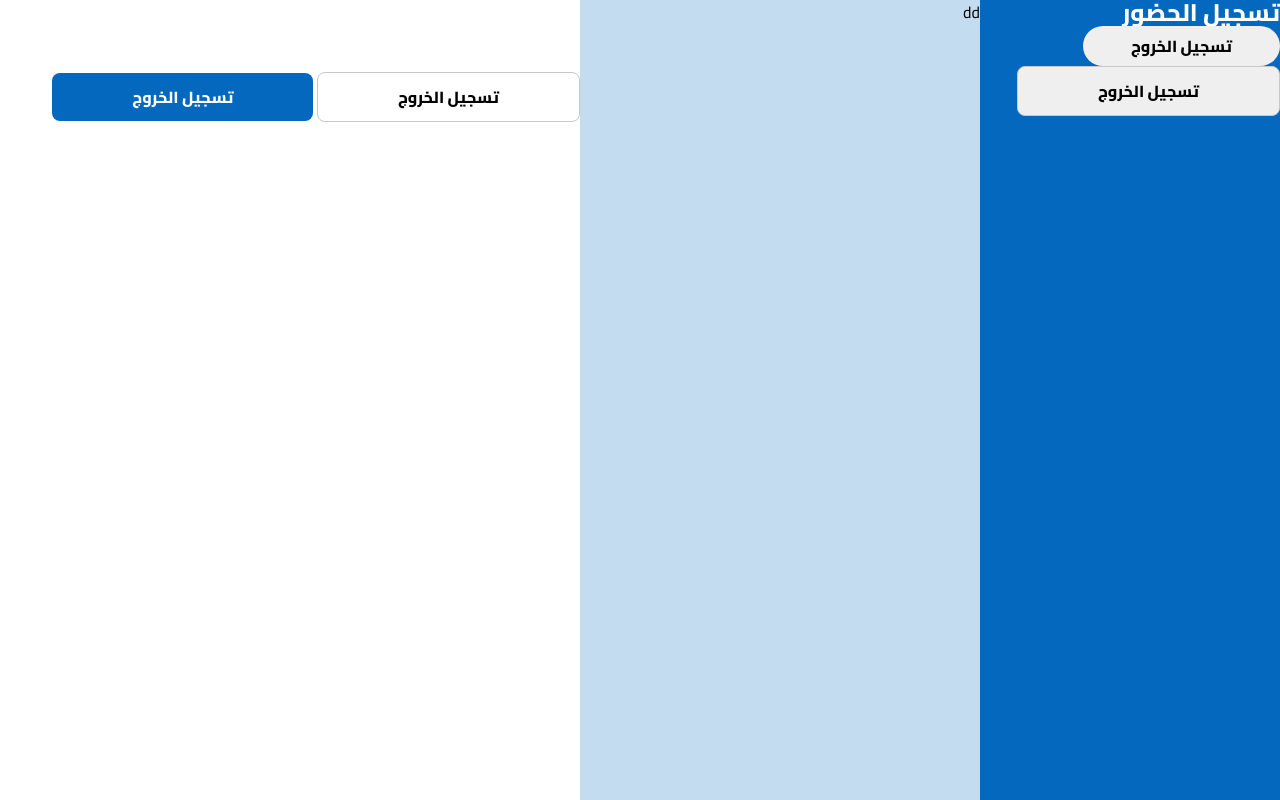
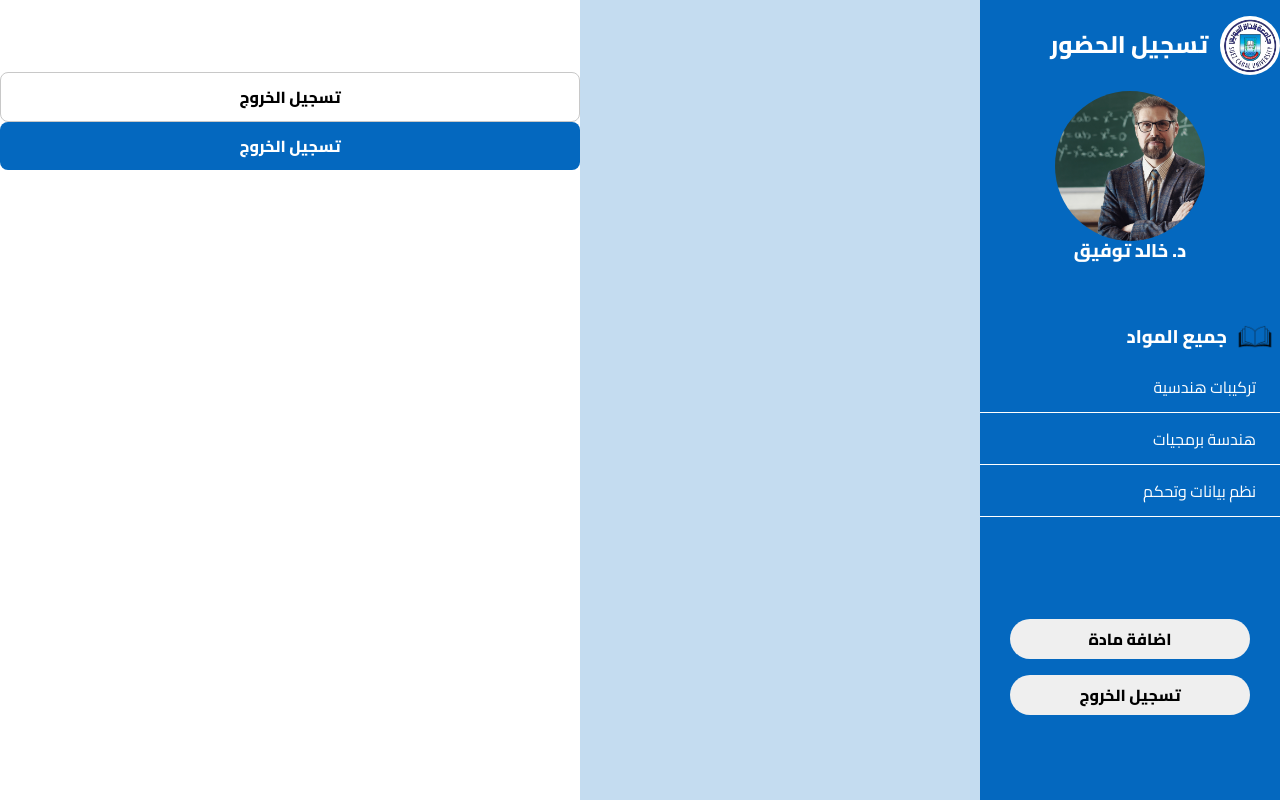
Before and after one commit to MohamedAdelElBaik/Suez-Canal-University-Attendance, a plain HTML site: page index.html in a window 1280 px wide. Drawn offline with Linux system fonts and the light colour scheme.

Commit message:
STYLE : create subjects section

```diff
--- a/index.html
+++ b/index.html
@@ -10,11 +10,39 @@
   <body dir="rtl">
     <main class="container">
       <section class="container--subjects bg-primary text-white">
-        <h1>تسجيل الحضور</h1>
-        <button class="btn">تسجيل الخروج</button>
-        <button class="btn-large">تسجيل الخروج</button>
+        <header>
+          <div class="logo">
+            <img src="/images/SCUIcon.png" alt="all subjects" width="60" />
+            <h1>تسجيل الحضور</h1>
+          </div>
+          <div class="professor-info">
+            <img src="/images/professor.png" alt="professor" />
+            <h2 class="fs-500">د. خالد توفيق</h2>
+          </div>
+        </header>
+        <div class="list-container">
+          <div class="header">
+            <img src="/images/bookIcon.png" alt="all subjects" width="40" />
+            <h2 class="fs-500">جميع المواد</h2>
+          </div>
+          <ul role="list" class="list">
+            <li class="list--item">تركيبات هندسية</li>
+            <li class="list--item">هندسة برمجيات</li>
+            <li class="list--item">نظم بيانات وتحكم</li>
+          </ul>
+        </div>
+        <div class="buttons-box flow">
+          <button class="btn">اضافة مادة</button>
+          <button class="btn">تسجيل الخروج</button>
+        </div>
       </section>
-      <section class="container--lectures bg-light text-dark">dd</section>
+      <section class="container--lectures bg-light text-dark">
+        <section>
+          <div class="card"></div>
+          <div class="card"></div>
+          <div class="card"></div>
+        </section>
+      </section>
       <section class="container--attendance bg-white text-dark">
         <br /><br /><br />
         <button class="btn-large bg-white">تسجيل الخروج</button>
--- a/style.scss
+++ b/style.scss
@@ -11,3 +11,67 @@
       1fr
     );
 }
+
+.container--subjects {
+  display: flex;
+  flex-direction: column;
+  gap: 1rem;
+  justify-items: start;
+
+  header {
+    margin-bottom: 2.5rem;
+
+    .logo {
+      display: flex;
+      align-items: center;
+      gap: 0.75rem;
+      margin: 1rem auto;
+      img {
+        background-color: white;
+        border-radius: 100%;
+      }
+    }
+
+    .professor-info {
+      text-align: center;
+      img {
+        margin: auto;
+        width: 150px;
+        aspect-ratio: 1;
+        object-fit: cover;
+        border-radius: 100%;
+      }
+    }
+  }
+
+  .header {
+    display: flex;
+    align-items: center;
+    gap: 0.5rem;
+    padding-right: 5px;
+    margin-bottom: 0.25rem;
+  }
+
+  .list-container {
+    .list {
+      // display: flex;
+      // flex-direction: column;
+
+      &--item {
+        padding: 0.85rem 1.5rem 0.85rem 0;
+        cursor: pointer;
+        margin: 0;
+        border-bottom: 1px solid $clr-white;
+        &:hover {
+          background-color: $clr-white;
+          color: $clr-dark;
+        }
+      }
+    }
+  }
+
+  .buttons-box {
+    width: 80%;
+    margin: auto;
+  }
+}
```
Also changed, not shown: style.css.
